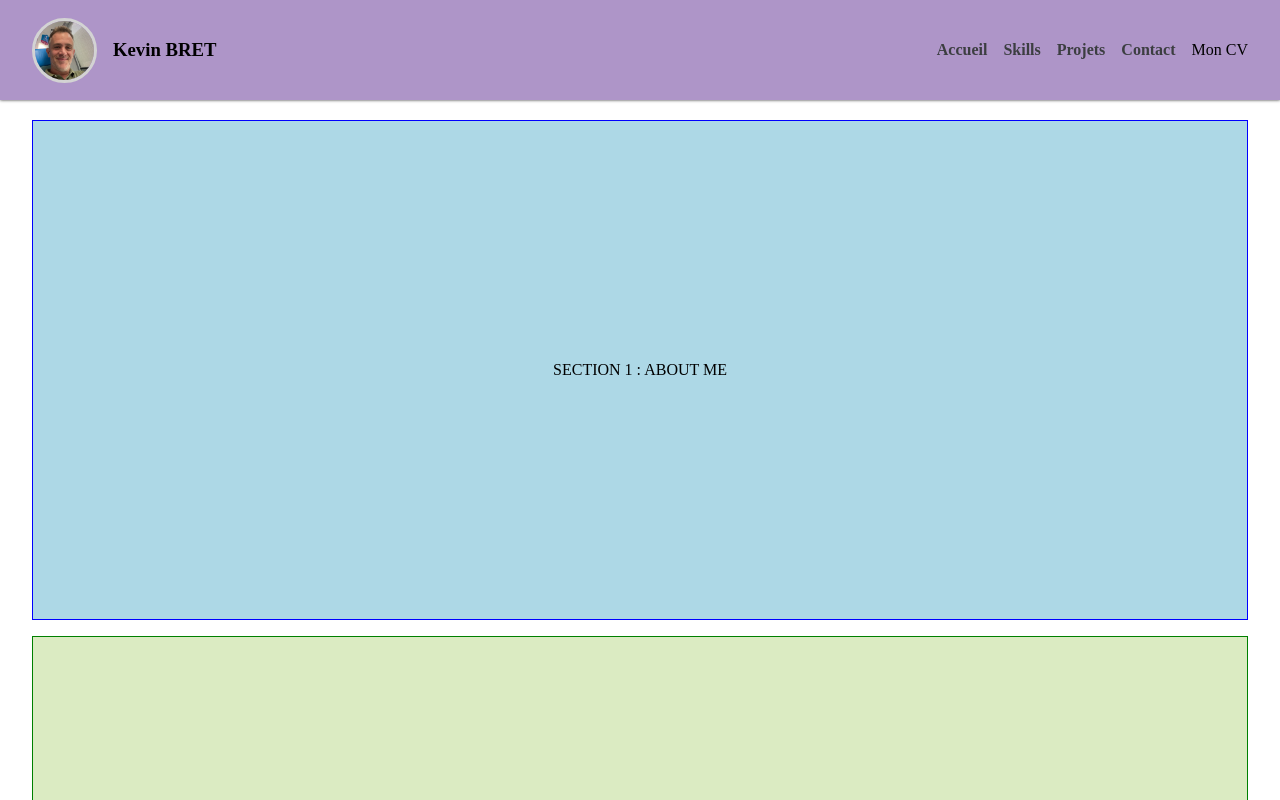
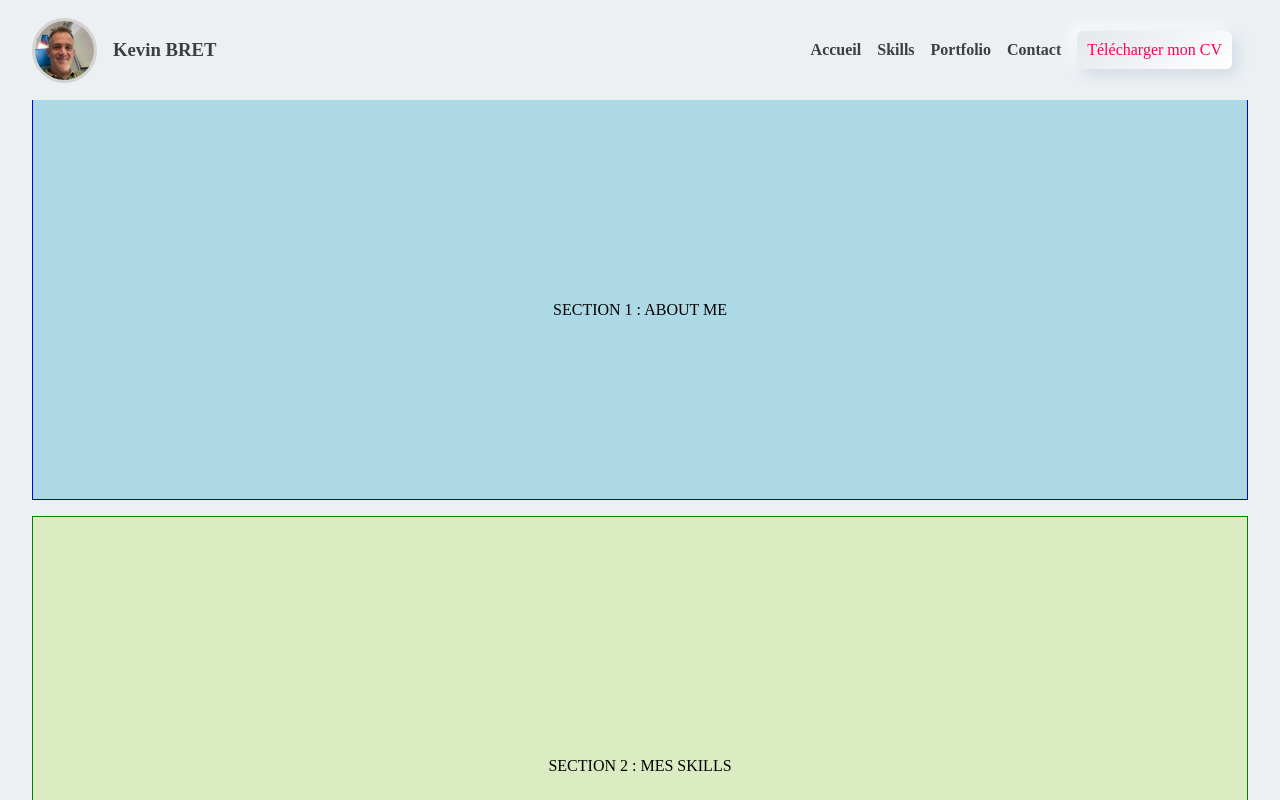
Before and after one commit to KEVIN-BRET/P8-OC-MY-PORTFOLIO, a React (Create React App) app: page / in a window 1280 px wide. Shown: the top 800 px of the page. Built offline with nearby package versions, Linux system fonts and the light colour scheme.

Commit message:
CSS du header

```diff
--- a/src/components/AboutMe/AboutMe.scss
+++ b/src/components/AboutMe/AboutMe.scss
@@ -1,7 +1,8 @@
 @import '../../style/globalstyle.scss';
 
 .about-me {
-	margin-top: 120px;
+	background-color: #ECF0F3;
+	padding-top: 120px;
 
 	margin-left: 2rem;
 	margin-right: 2rem;
--- a/src/components/App/App.scss
+++ b/src/components/App/App.scss
@@ -1,8 +1,9 @@
-/* .App {
+.App {
   text-align: center;
+  background: #ECF0F3;
 }
 
-.App-logo {
+/*.App-logo {
   height: 40vmin;
   pointer-events: none;
 }
--- a/src/components/header/Header.jsx
+++ b/src/components/header/Header.jsx
@@ -1,11 +1,32 @@
-import React from 'react';
+import { useState, useEffect } from 'react';
 import './Header.scss';
 import profilePhoto from '../../assets/images/profile_photo.png'
 // import { NavLink } from 'react-router-dom';
 
 export default function Header(props) {
+
+	// est-ce que la page est scrollée ?
+	const [isScrolled, setIsScrolled] = useState(false);
+
+	useEffect(() => {
+		const handleScroll = () => {
+			if (window.scrollY > 0) {
+				setIsScrolled(true);
+				console.log('scroll');
+			} else {
+				setIsScrolled(false);
+			}
+		};
+
+		window.addEventListener('scroll', handleScroll);
+
+		return () => {
+			window.removeEventListener('scroll', handleScroll);
+		};
+	}, []);
+
 	return (
-		<div className='header'>
+		<div className={`header ${isScrolled ? 'header--scrolled' : ''}`}>
 
 			<div className='logo'>
 				<img className='profilePhoto' src={profilePhoto} alt="logo" />
@@ -17,11 +38,11 @@ export default function Header(props) {
 				<ul className='header__nav'>
 					<li>Accueil</li>
 					<li>Skills</li>
-					<li>Projets</li>
+					<li>Portfolio</li>
 					<li>Contact</li>
 				</ul>
 
-				<div className="cv">Mon CV</div>
+				<div className="cv">Télécharger mon CV</div>
 
 			</div>
 
--- a/src/components/header/Header.scss
+++ b/src/components/header/Header.scss
@@ -1,8 +1,8 @@
 @import '../../style/globalstyle.scss';
 
 .header {
-    background: #ae95c8;
-
+	// border: 1px solid red;
+	background-color: #ECF0F3;
 	// background: var(--color-white);
 	border-bottom: 1px solid var(--color-lightgray);
 
@@ -11,15 +11,19 @@
 	justify-content: space-between;
 	padding: 2rem 2rem;
 	width: 100%;
-
-
-    box-shadow: 0 0 3px #333;
-    position: fixed;
+	position: fixed;
 	left: 0;
 	top: 0;
-    z-index: 100;
-    height: 100px;
-    transition: 0.2s ease;
+	z-index: 100;
+	height: 100px;
+	transition: 0.3s ease;
+	&--scrolled {
+		height: 60px;
+		box-shadow: 10px 10px 19px rgba(0, 0, 0, 0.1);
+		& .logo {
+			transform: scale(0.8);
+		}
+	}
 }
 
 .logo {
@@ -27,6 +31,8 @@
 	align-items: center;
 	justify-content: center;
 	gap: 1rem;
+	transition: 0.3s ease;
+	color: var(--color-body-white);
 }
 
 .profilePhoto {
@@ -40,14 +46,43 @@
 .nav {
 	display: flex;
 	align-items: center;
+	margin: 0 1rem;
 	& ul {
 		display: flex;
 		gap: 1rem;
 		margin: 1rem;
 		color: var(--color-body-white);
 		font-weight: 600;
+		transition: 0.3s ease;
+		&:hover {
+			color: var(--color-lightn)
+		}
+		& li {
+			&:hover {
+				cursor: pointer;
+				color: var(--color-body-white);
+				transition: 0.5s ease;
+			}
+		}
 	}
-	& cv {
+	& .cv {
+		cursor: pointer;
+		transition: 0.5s ease;
 		display: flex;
+		color: var(--color-primary);
+		border-radius: 6px;
+		padding: 10px;
+
+		background: var(--gradient-box-w);
+		box-shadow: var(--shadow-white-3);
+		font-weight: 500;
+
+		&:hover {
+			color: var(--color-white);
+			background: var(--color-primary);
+			box-shadow: var(--shadow-black-3);
+			transform: translateY(-3px);
+			transition: 0.5s ease;
+		}
 	}
 }
```
